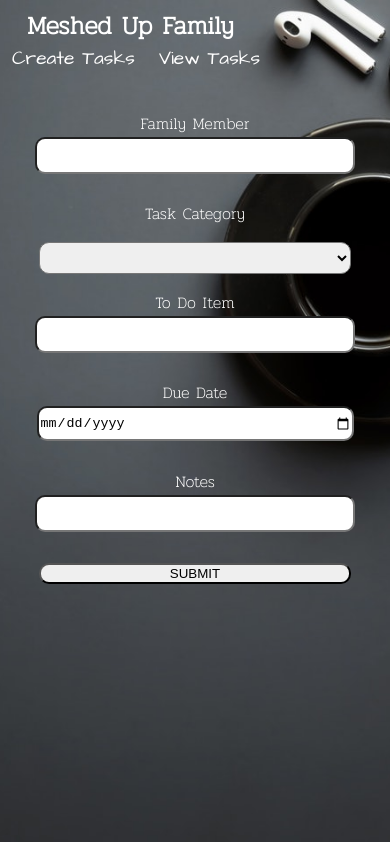
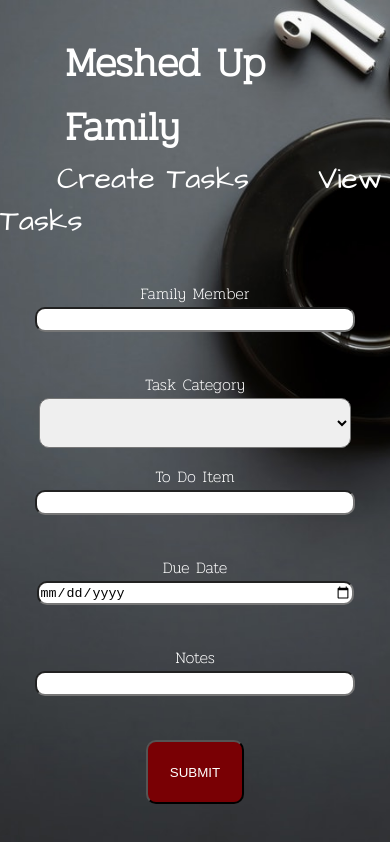
Before and after one commit to Kashiff11/Meshed, a React (Create React App) app: page /create in a window 390 px wide. Built offline with nearby package versions, Linux system fonts and the light colour scheme; no server answers.

Commit message:
Fully Functional and styled

```diff
--- a/src/App.css
+++ b/src/App.css
@@ -79,13 +79,13 @@ p {
   align-items: center;
   color: white;
   font-family: "Architects Daughter", cursive;
-  font-size: 2rem;
+  font-size: 20px;
   width: 90%;
 }
 
 .formContainer {
-  margin-right: 50%;
-  margin-top: 5%;
+  margin-right: 40%;
+  margin-top: 8%;
 }
 
 .categorySelector {
@@ -99,16 +99,17 @@ p {
   justify-content: center;
   border-radius: 10px;
   margin: 5%;
-  height: 2rem;
-  width: 20vw;
+  height: 50px;
+  width: 400px;
   font: 2rem;
 }
 
 input {
   justify-content: center;
-  margin: 7%;
-  height: 3rem;
-  width: 20vw;
+  margin-top: 5px;
+  margin-bottom: 40px;
+  height: 45px;
+  width: 400px;
   font: 2rem;
   border-radius: 10px;
 }
@@ -120,6 +121,8 @@ button {
   width: 80%;
   font: 2rem;
   border-radius: 10px;
+  background-color: rgb(121, 0, 4);
+  color: white;
 }
 
 .editButton {
@@ -176,13 +179,20 @@ button {
 }
 
 .introductionStyling {
-  color: white;
+  color: rgb(121, 0, 4);
   height: 40%;
   width: 40%;
   margin-top: 10%;
   margin-left: 30%;
   font-family: "Architects Daughter", cursive;
-  font-size: x-large;
+  font-size: xx-large;
+}
+
+.createButton {
+  width: 200px;
+  height: 50px;
+  background-color: rgb(121, 0, 4);
+  color: white;
 }
 
 @media screen and (max-width: 414px) {
@@ -295,3 +305,133 @@ button {
     height: 10vw;
   }
 }
+
+@media screen and (max-width: 768px) {
+  body {
+    display: block;
+  }
+
+  .App {
+    display: block;
+  }
+
+  .navigationBar {
+    display: block;
+    width: 100%;
+    height: 10%;
+    margin-top: 0;
+    margin-left: 0;
+  }
+
+  .websiteName {
+    display: block;
+    font-size: 40px;
+    font-weight: 700;
+    font-family: "Pridi", serif;
+    margin-left: 65px;
+    margin-top: 30px;
+  }
+
+  .button {
+    display: inline;
+    margin-left: 45px;
+    font-size: 30px;
+  }
+  .main {
+    display: block;
+  }
+
+  .introMainPage {
+    display: flex;
+    flex-direction: column-reverse;
+    width: 100%;
+  }
+
+  .introIntroduction {
+    width: 100vw;
+    height: 50vw;
+    margin-top: 50px;
+  }
+
+  .introductionStyling {
+    color: white;
+    font-family: "Architects Daughter", cursive;
+    font-size: xx-large;
+    width: 60%;
+    margin-left: 5%;
+    margin-top: 20%;
+  }
+
+  .quoteStyle {
+    width: 80%;
+    margin-left: 20%;
+    margin-top: 10%;
+    font-size: x-large;
+  }
+
+  .formContainer {
+    margin: auto;
+    width: 100vw;
+    height: 100vw;
+  }
+
+  .form {
+    font-size: 1rem;
+    font-family: "Pridi", serif;
+    width: 100vw;
+    margin-top: 10%;
+  }
+
+  input {
+    width: 80vw;
+    height: 5vw;
+    margin-top: 0.25%;
+  }
+
+  .selector {
+    width: 80vw;
+    margin-top: 0.25%;
+  }
+
+  .taskList {
+    margin: 0%;
+    width: 100vw;
+  }
+
+  .taskContainer {
+    margin: 5% auto;
+  }
+
+  .editFormContainer {
+    font-size: 1rem;
+    font-family: "Pridi", serif;
+    width: 100vw;
+  }
+
+  .editSelectBar {
+    width: 80vw;
+    height: 5vw;
+  }
+
+  .editSubmitButton {
+    height: 8vw;
+    width: 20vw;
+  }
+
+  button {
+    width: 30%;
+    background-color: rgb(121, 0, 4);
+    color: white;
+  }
+
+  .createButton {
+    height: 4rem;
+    width: 25%;
+    background-color: rgb(121, 0, 4);
+    color: white;
+  }
+
+  .labelToDoItem {
+    margin-top: 5%;
+  }
+}
--- a/src/Create.jsx
+++ b/src/Create.jsx
@@ -52,7 +52,7 @@ function Create(props) {
           <input name="date" type="date" value={date} onChange={(event) => setDate(event.target.value)}/>
           <label htmlFor="additional_notes">Notes</label>
           <input name="additional_notes" type="text" value={additional_notes} onChange={(event) => setAdditional_notes(event.target.value)}/>
-          <button type="submit">SUBMIT</button>
+          <button className="createButton" type="submit">SUBMIT</button>
         </form>
       </div>
   )
--- a/src/Edit.jsx
+++ b/src/Edit.jsx
@@ -73,7 +73,7 @@ function Edit(props) {
         <option>Travel</option>
         <option>Work</option>
       </select>
-      <label htmlFor="to_do_item">To Do Item</label>
+      <label className="labelToDoItem" htmlFor="to_do_item">To Do Item</label>
       <input
         name="to_do_item"
         type="text"
```
